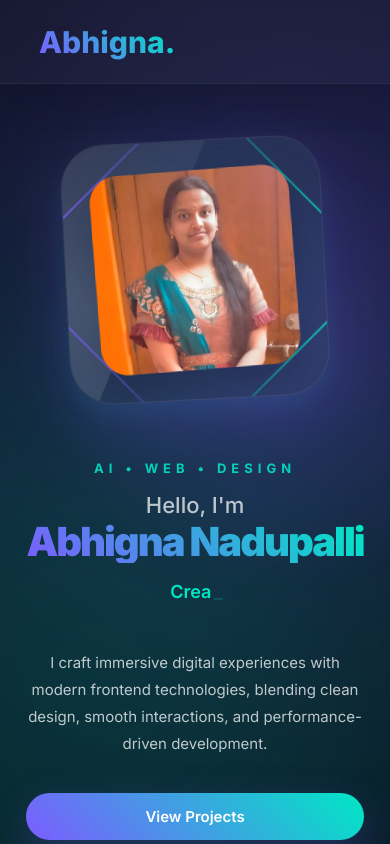
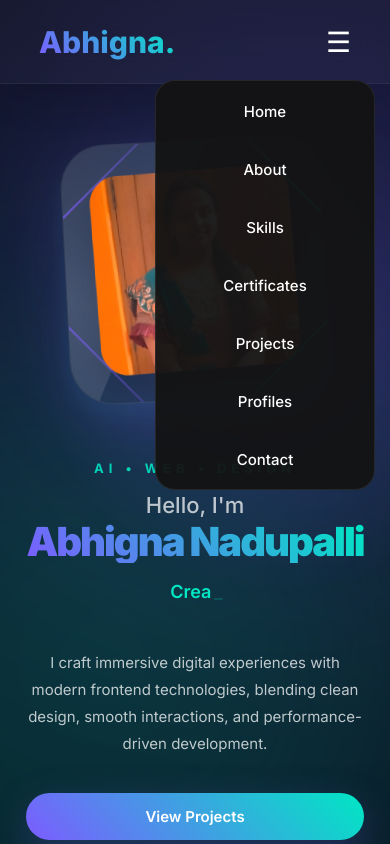
Before and after one commit to Abhigna13/Portfolio, a React (Vite) app: page / in a window 390 px wide. Shown: the top 844 px of the page. Built offline with nearby package versions, Linux system fonts and the light colour scheme.

Commit message:
mobile navbar

```diff
--- a/src/index.css
+++ b/src/index.css
@@ -190,12 +190,36 @@ body::after{
 
 @media (max-width:768px){
 
-  .navbar ul.nav-links{
-    display:none !important;
-  }
-
-  .navbar ul.nav-links.active{
-    display:flex !important;
+  .menu-icon{
+    display:block;
+    z-index:2001;
+  }
+
+  .nav-links{
+    display:none;
+
+    position:fixed;
+    top:80px;
+    right:15px;
+    width:220px;
+
+    flex-direction:column;
+    align-items:center;
+    gap:15px;
+
+    padding:20px;
+
+    background:rgba(20,20,20,0.95);
+    backdrop-filter:blur(20px);
+
+    border:1px solid rgba(255,255,255,0.08);
+    border-radius:20px;
+
+    z-index:2000;
+  }
+
+  .nav-links.active{
+    display:flex;
   }
 }
 
```
